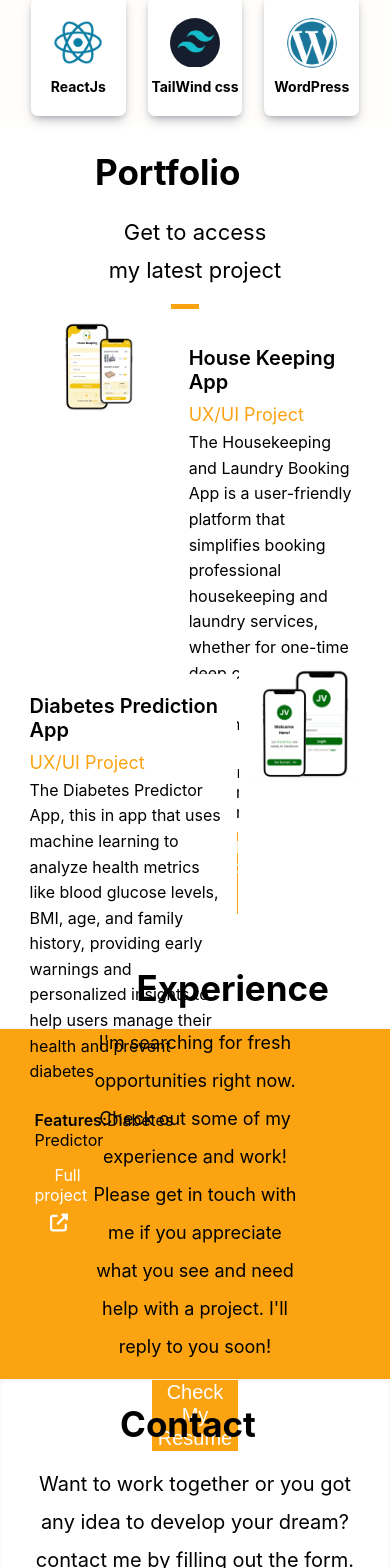
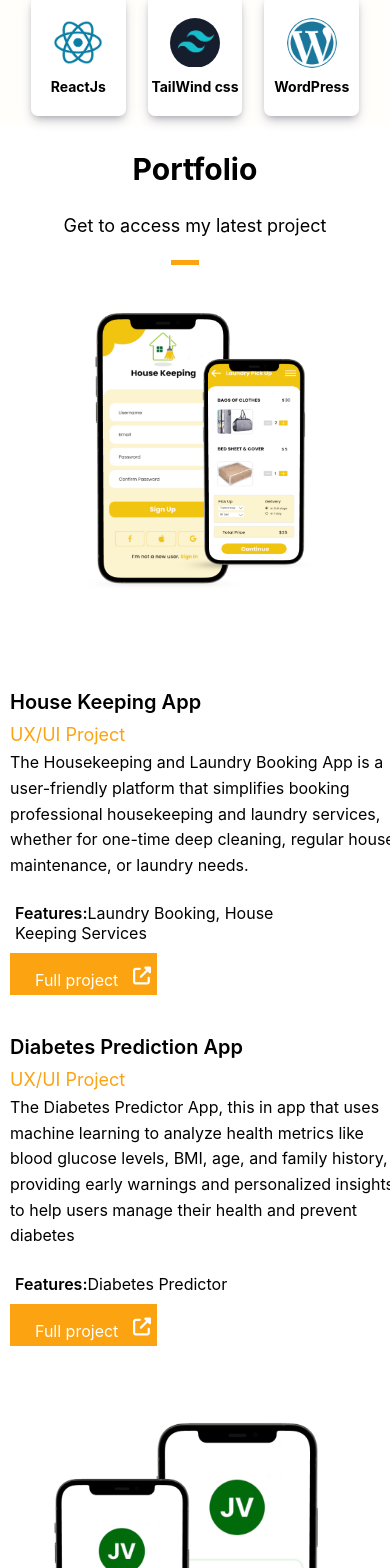
Before and after one commit to m-vanessa12/My-Portfolio, a React (Create React App) app: page / in a window 390 px wide. Shown: the part 2283-3851 px from the top of the page. Built offline with nearby package versions, Linux system fonts and the light colour scheme.

Commit message:
worked on experience section responsiveness

```diff
--- a/src/experience/experience.css
+++ b/src/experience/experience.css
@@ -2,10 +2,11 @@
     display: flex;
     flex-direction: column;
     width: 100%;
-    height: 350px;
+    height: auto;
     background-color: #fca21104;
     align-items: center;
     justify-content: center;
+    padding-bottom: 10px;
     box-shadow: rgba(0, 0, 0, 0.16) 0px 1px 4px;
 }
 
@@ -65,8 +66,24 @@
 
 
 @media (max-width: 780px) {
-    .experience{
+    /* .experience{
         background-color: #FCA311;
+    } */
+
+    .experience-title{
+        margin-top: 5%;
+        width: 100%;
+        font-size: 30px;
+    }
+
+    .experience-subtitle{
+        width: 90%;
+        font-size: 18px;
+    }
+
+    .exp-btn{
+        width: 50%;
+        font-size: 18px;
     }
 
 }
--- a/src/projects/work.css
+++ b/src/projects/work.css
@@ -42,6 +42,7 @@
     height: auto;
     margin-top: 5%  auto;
     display: flex;
+    flex-direction: row;
     gap: 20px;
     padding-bottom: 10px;
 }
@@ -64,7 +65,7 @@
     flex: 1.5;
     padding: 10px;
     background-color: #FFF;
-    height: 300px;
+    height: auto;
     margin-top: 5%;
 }
 
@@ -133,3 +134,40 @@
    height: auto;
    object-fit: cover;
 }
+
+@media (max-width: 780px) {
+
+
+    .work-title{
+        text-align: center;
+        width: 100%;
+        font-size: 30px;
+    }
+
+    .work-subtitle{
+        width: 100%;
+        font-size: 18px;
+    }
+
+    .work-display{
+        /* background-color: #FCA311; */
+        width: 100%;
+        height: auto;
+        display: flex;
+        flex-direction: column;
+    }
+
+    .work-description{
+        margin-top: 0%;
+        width: 100%;
+        display: flex;
+        flex-direction: column;
+    }
+
+    .moree{
+        width: 35%;
+    }
+
+
+
+}
```
